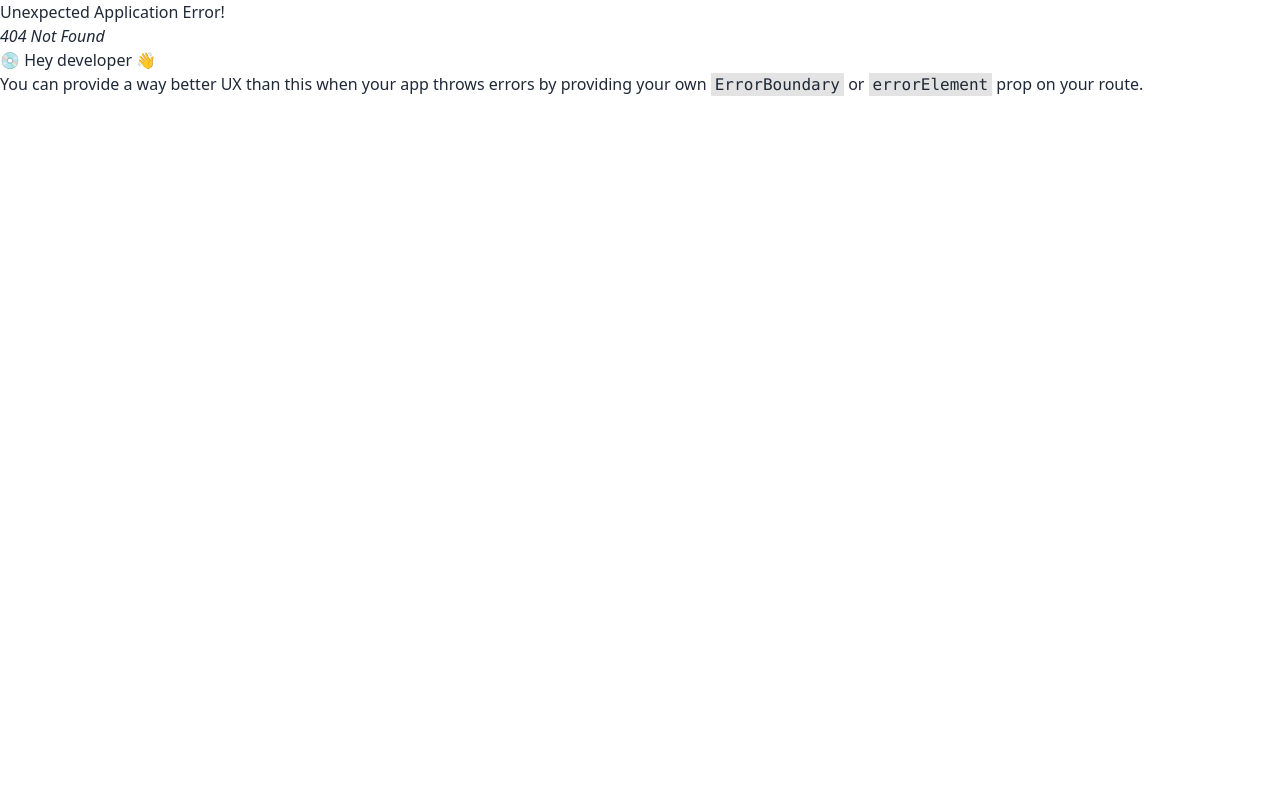
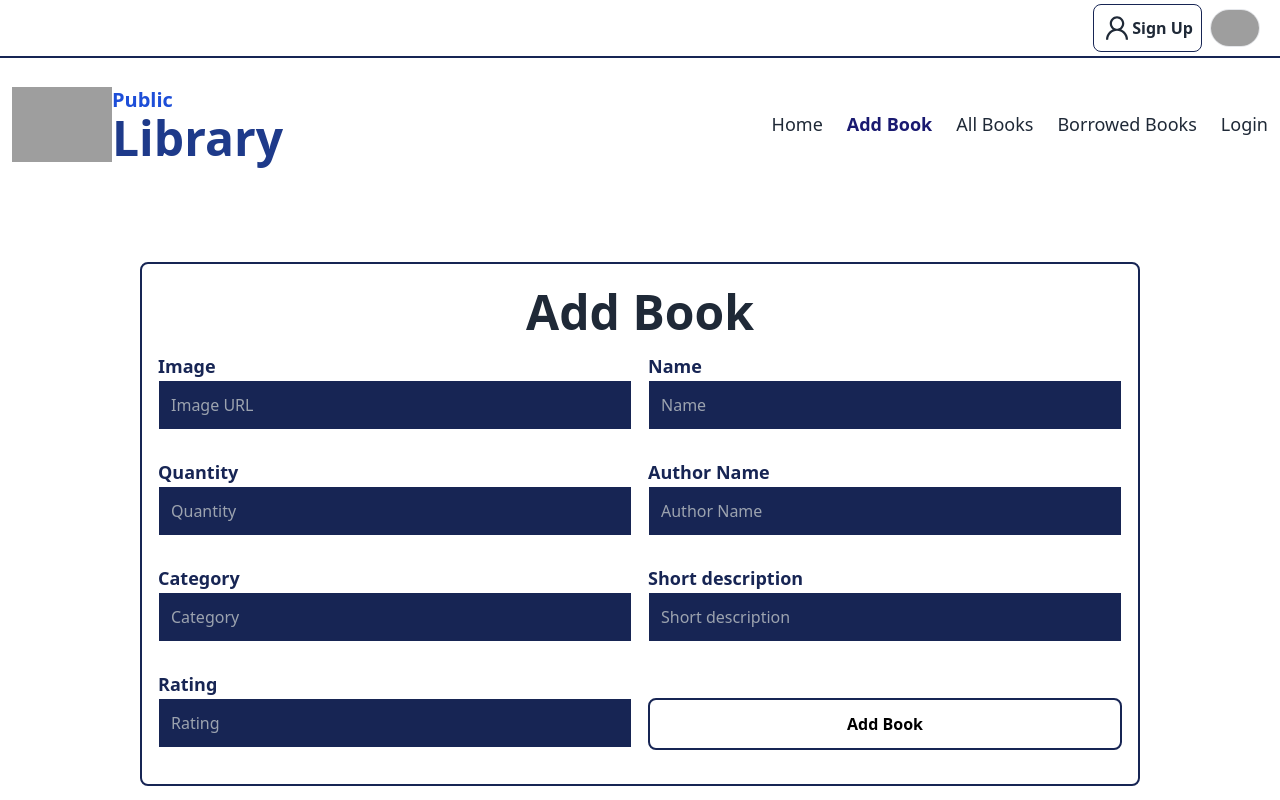
Before and after one commit to mdmanik26/public-library-client, a React app: page /addbook in a window 1280 px wide. Before the commit this address had no page. Shown: the top 800 px of the page. Built offline with nearby package versions, Linux system fonts and the light colour scheme; grey boxes are pictures that could not be loaded; the HTML template or start-up script is replaced by a standard one.

Commit message:
this commit is after added the add book page

```diff
--- /dev/null
+++ b/src/Pages/AddBooks.jsx
@@ -0,0 +1,89 @@
+
+
+const AddBooks = () => {
+    return (
+        <div className='px-2'>
+            <div className=" rounded-lg border-2 border-blue-950 py-3 md:py-6 md:my-20 px-4 max-w-[1000px] mx-auto">
+                <h1 className="text-5xl text-center font-bold">Add Book</h1>
+
+                <form>
+                    <div className=' md:flex justify-between items-center gap-4 mt-4 space-y-4 md:space-y-0'>
+
+                        <div className='flex-1'>
+                            <p className="text-lg font-semibold text-blue-950 text-left">Image</p>
+                            <input className='text-white focus:text-black focus:border-l-8 focus:border-blue-950 focus:bg-white focus:rounded-r-lg w-full mb-3 px-3 py-3 outline-0 border border-white bg-blue-950' type="text" name="image" required placeholder="Image URL" />
+                        </div>
+
+                        <div className='flex-1'>
+                            <p className="text-lg font-semibold text-blue-950 text-left">Name</p>
+                            <input className='text-white focus:text-black focus:border-l-8 focus:border-blue-950 focus:bg-white focus:rounded-r-lg w-full mb-3 px-3 py-3 outline-0 border border-white  bg-blue-950' type="text" name="name" required placeholder="Name" />
+
+                        </div>
+
+                    </div>
+
+                    <div className=' md:flex justify-between items-center gap-4 mt-4 space-y-4 md:space-y-0'>
+
+                        <div className='flex-1'>
+                            <p className="text-lg font-semibold text-blue-950 text-left">Quantity</p>
+                            <input className='text-white focus:text-black focus:border-l-8 focus:border-blue-950 focus:bg-white focus:rounded-r-lg w-full mb-3 px-3 py-3 outline-0 border border-white bg-blue-950' type="text" name="brand" required placeholder="Quantity" />
+                        </div>
+
+                        <div className='flex-1'>
+                            <p className="text-lg font-semibold text-blue-950 text-left">Author Name
+</p>
+                            <input className='text-white focus:text-black focus:border-l-8 focus:border-blue-950 focus:bg-white focus:rounded-r-lg w-full mb-3 px-3 py-3 outline-0 border border-white bg-blue-950' type="text" name="type" required placeholder="Author Name
+" />
+
+                        </div>
+
+                    </div>
+
+                    <div className=' md:flex justify-between items-center gap-4 mt-4 space-y-4 md:space-y-0'>
+
+                        <div className='flex-1'>
+                            <p className="text-lg font-semibold text-blue-950 text-left">Category</p>
+                            <input className='text-white focus:text-black focus:border-l-8 focus:border-blue-950 focus:bg-white focus:rounded-r-lg w-full mb-3 px-3 py-3 outline-0 border border-white bg-blue-950' type="text" name="price" required placeholder="Category" />
+                        </div>
+
+                        <div className='flex-1'>
+                            <p className="text-lg font-semibold text-blue-950 text-left">Short description</p>
+                            <input className='text-white focus:text-black focus:border-l-8 focus:border-blue-950 focus:bg-white focus:rounded-r-lg w-full mb-3 px-3 py-3 outline-0 border border-white bg-blue-950' type="text" name="description" required placeholder="Short description" />
+
+                        </div>
+
+                    </div>
+
+                    <div className=' md:flex justify-between  gap-4 mt-4 space-y-4 md:space-y-0'>
+
+                        <div className='flex-1'>
+                            <p className="text-lg font-semibold text-blue-950 text-left">Rating</p>
+                            <input className='text-white focus:text-black focus:border-l-8 focus:border-blue-950 focus:bg-white focus:rounded-r-lg w-full mb-3 px-3 py-3 outline-0 border border-white bg-blue-950' type="text" name="rating" required placeholder="Rating" />
+                        </div>
+
+                        <div className='flex-1'>
+
+                            <input className='hover:cursor-pointer w-full px-3 py-3 md:mt-7 outline-0  hover:bg-blue-950 border-2 border-blue-950  rounded-lg text-black hover:text-white font-semibold' type="submit" name="" value="Add Book" />
+
+                        </div>
+
+                    </div>
+
+
+
+                </form>
+
+
+
+
+            </div>
+
+
+
+
+
+        </div>
+    );
+};
+
+export default AddBooks;
--- a/src/Routes/Route.jsx
+++ b/src/Routes/Route.jsx
@@ -6,6 +6,7 @@ import Root from "../Layout/Root";
 import Home from "../Pages/Home";
 import SignUp from "../Pages/SignUp";
 import Login from "../Pages/Login";
+import AddBooks from "../Pages/AddBooks";
 
   const router = createBrowserRouter([
     {
@@ -23,6 +24,10 @@ import Login from "../Pages/Login";
             {
               path:'/login',
               element: <Login></Login>
+            },
+            {
+              path:'/addbook',
+              element: <AddBooks></AddBooks>
             }
         ]
     }
--- a/src/Shared/NavBar.jsx
+++ b/src/Shared/NavBar.jsx
@@ -82,7 +82,7 @@ const NavBar = () => {
                         <ul className={` z-10 shadow-lg  md:shadow-lg lg:shadow-none lg:flex absolute lg:static gap-6 text-lg
                         ${menu ? "top-18 right-8 text-white lg:text-black" : "-top-40 right-8"}`}>
                             <li className=" border-b-2 border-blue-950 bg-blue-800 lg:bg-transparent text-center lg:text-left lg:border-0 px-2 lg:px-0"><NavLink to={'/'}>Home</NavLink></li>
-                            <li className=" border-b-2 border-blue-950 bg-blue-800 lg:bg-transparent text-center lg:text-left lg:border-0 px-2  lg:px-0"><NavLink to={'/addBook'}>Add Book</NavLink></li>
+                            <li className=" border-b-2 border-blue-950 bg-blue-800 lg:bg-transparent text-center lg:text-left lg:border-0 px-2  lg:px-0"><NavLink to={'/addbook'}>Add Book</NavLink></li>
                             <li className=" border-b-2 border-blue-950 bg-blue-800 lg:bg-transparent text-center lg:text-left lg:border-0 px-2 lg:px-0"><NavLink to={'/allBooks'}>All Books</NavLink></li>
                             <li className=" border-b-2 border-blue-950 bg-blue-800 lg:bg-transparent text-center lg:text-left lg:border-0 px-2 lg:px-0"><NavLink to={'/borrowedBooks'}>Borrowed
 Books</NavLink></li>
```
